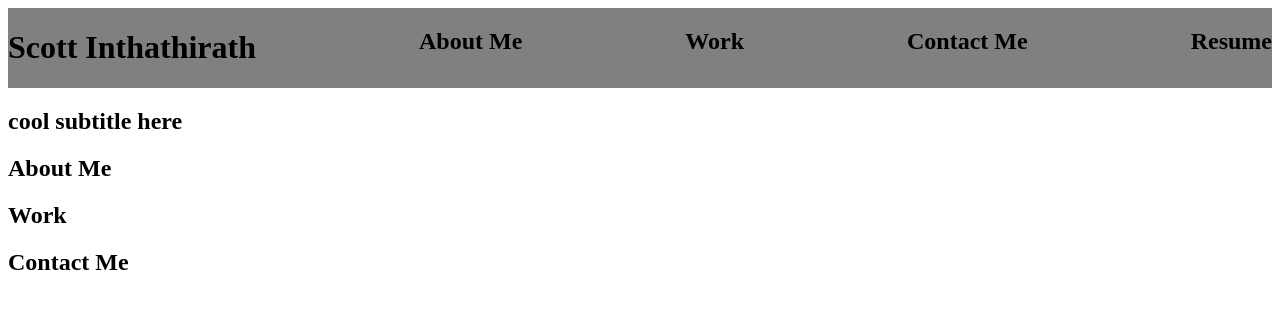
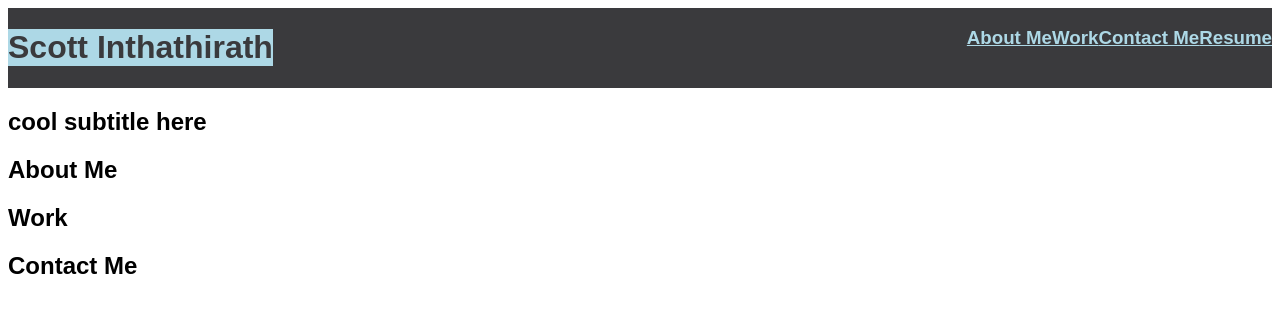
Before and after one commit to sinthath/week2, a plain HTML site: page index.html in a window 1280 px wide. Drawn offline with Linux system fonts and the light colour scheme.

Commit message:
edits to top nav flexbox

```diff
--- a/assets/style.css
+++ b/assets/style.css
@@ -1,9 +1,22 @@
 * {
     box-sizing: border-box;
+    font-family: Arial, Helvetica, sans-serif;
 }
 
 .nav-bar {
     display: flex;
     justify-content: space-between;
-    background: grey;
+    background: #3a3a3d;
 }
+
+.nav-bar h1 {
+    background: lightblue;
+    color: #3a3a3d;
+}
+
+.nav-right {
+    display: flex;
+    justify-content:space-around;
+    color: lightblue;
+    text-decoration: underline;
+}
--- a/index.html
+++ b/index.html
@@ -10,11 +10,24 @@
 
  <body>
      <header class="nav-bar">
-         <h1>Scott Inthathirath</h1>
-         <h2>About Me</h2>
-         <h2>Work</h2>
-         <h2>Contact Me</h2>
-         <h2>Resume</h2>
+         <div>
+             <h1>Scott Inthathirath</h1>
+         </div>
+
+         <div class="nav-right">
+            <div>
+                <h3>About Me</h3>
+            </div>
+            <div>
+                <h3>Work</h3>
+            </div>
+            <div>
+                <h3>Contact Me</h3>
+            </div>
+            <div>
+                <h3>Resume</h3>
+            </div>
+         </div>
      </header>
  </body>
  <div class="sub-title">
```
